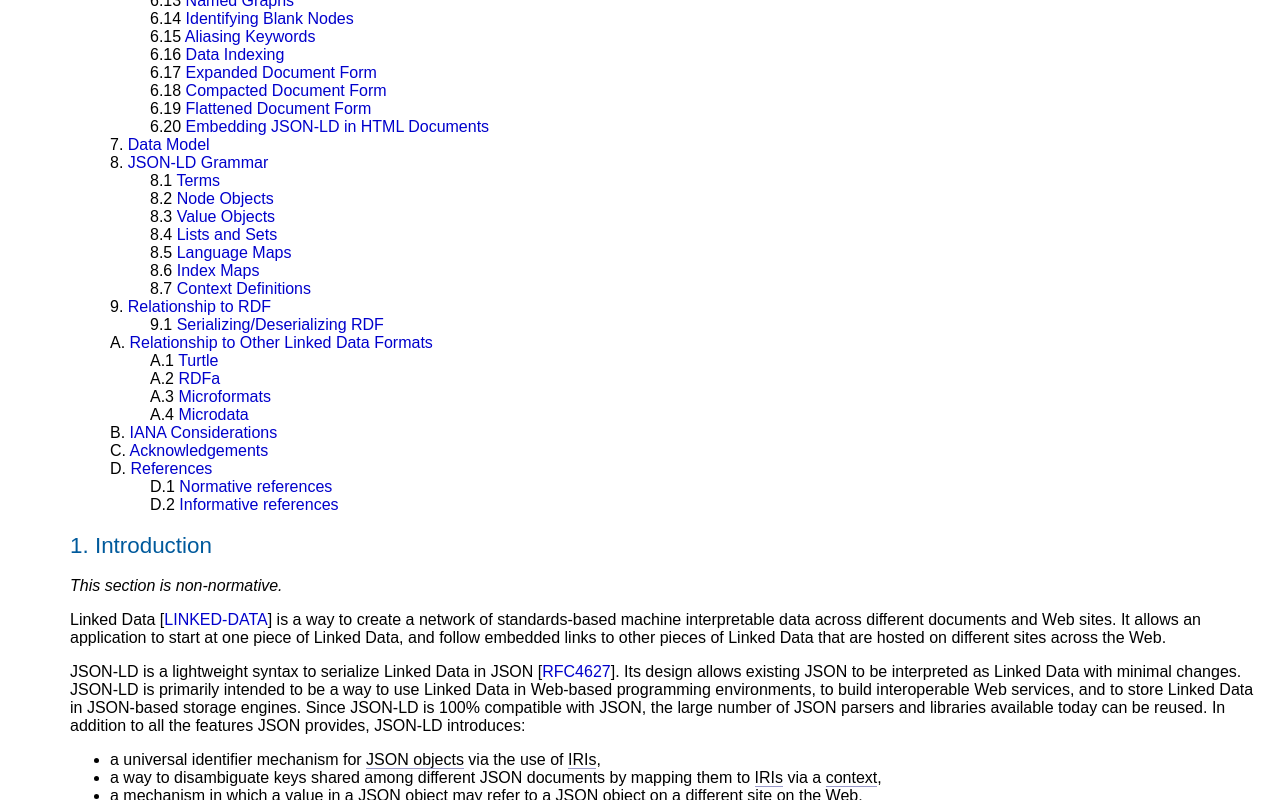
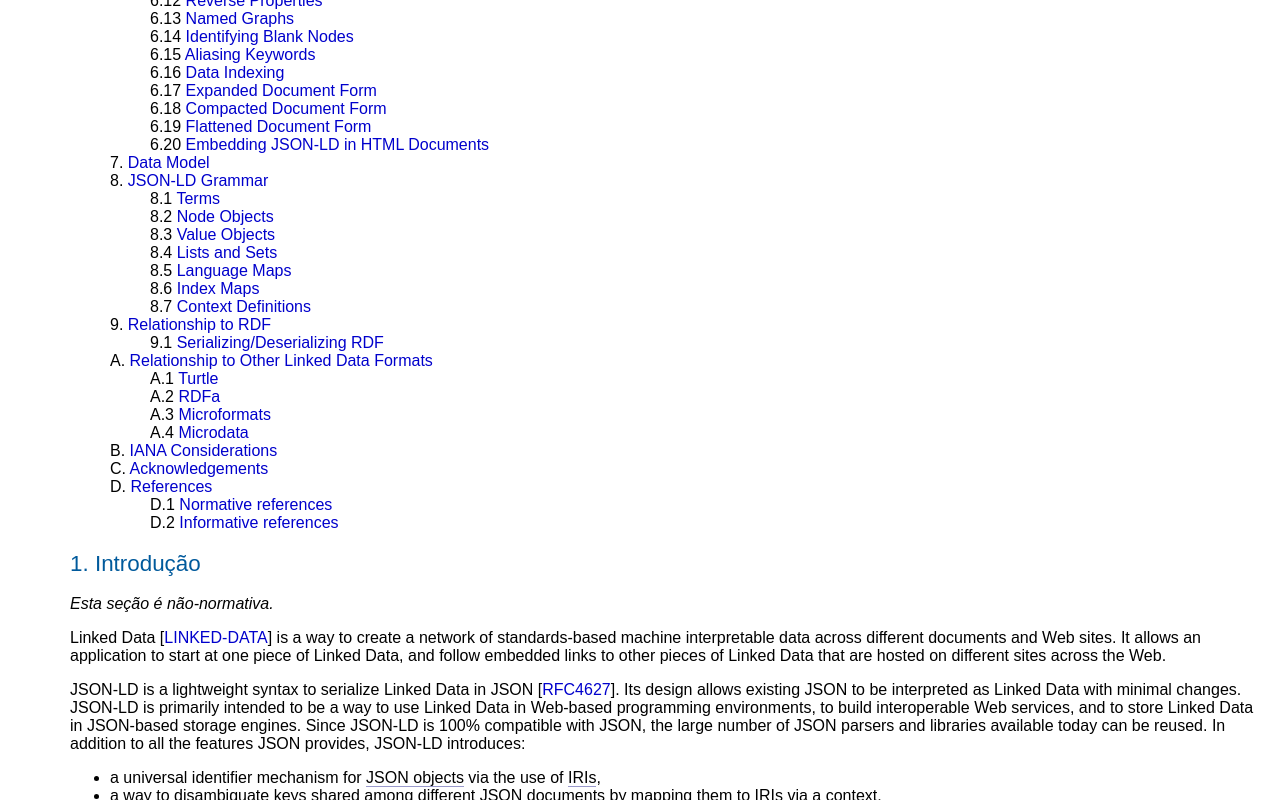
Before and after one commit to webiwg/w3c-tr-json-ld, a plain HTML site: page index.html in a window 1280 px wide. Shown: the part 2000-2800 px from the top of the page. Drawn offline with Linux system fonts and the light colour scheme.

Commit message:
Traduzido Abstract; <html lang=en> ->> <html lang=pt>

```diff
--- a/index.html
+++ b/index.html
@@ -1,6 +1,6 @@
 <!DOCTYPE html>
-<html lang="en" dir="ltr" typeof="bibo:Document w3p:REC" about="" property="dcterms:language"
-  content="en">
+<html lang="pt" dir="ltr" typeof="bibo:Document w3p:REC" about="" property="dcterms:language"
+  content="pt">
 
 <head>
   <title>JSON-LD 1.0</title>
@@ -301,7 +301,7 @@
     </p>
     <h1 class="title p-name" id="title" property="dcterms:title">JSON-LD 1.0</h1>
 
-    <h2 property="bibo:subtitle" id="subtitle">A JSON-based Serialization for Linked Data</h2>
+    <h2 property="bibo:subtitle" id="subtitle">Um formato baseado em JSON para serializar Dados Linkados</h2>
 
     <h2 property="dcterms:issued" datatype="xsd:dateTime" content="2014-01-15T23:00:00.000Z"
       id="w3c-recommendation-16-january-2014"><abbr title="World Wide Web Consortium">W3C</abbr> Recommendation <time class="dt-published"
@@ -368,14 +368,20 @@
 
     <hr>
   </div>
+
+  <!--
+    N.T. Vou assumir "Linked Data" como "Dados Linkados". Isso requer mais pesquisa (fititnt, 2016-10-21 08:22)
+    N.T. É importante que traduções de "Linked Data" usem primeira letra maiúscula (fititnt, 2016-10-21 08:26)
+  -->
+
   <section id="abstract" class="introductory" property="dcterms:abstract" datatype="" typeof="bibo:Chapter" resource="#abstract" rel="bibo:chapter">
-    <h2 aria-level="1" role="heading" id="h2_abstract">Abstract</h2>
-    <p>JSON is a useful data serialization and messaging format.
-      This specification defines JSON-LD, a JSON-based format to serialize Linked Data.
-      The syntax is designed to easily integrate into deployed systems that already use JSON,
-      and provides a smooth upgrade path from JSON to JSON-LD.
-      It is primarily intended to be a way to use Linked Data in Web-based programming environments,
-      to build interoperable Web services, and to store Linked Data in JSON-based storage engines.
+    <h2 aria-level="1" role="heading" id="h2_abstract">Resumo</h2>
+    <p>JSON é um formato de mensagens e serialização de dados úteis.
+      Essa especificação define JSON-LD, um formato baseado em JSON para serializar Dados Linkados.
+      A sintaxe é projetada para integrar facilmente em sistemas implantados que já usam JSON,
+      e fornece um caminho de atualização suave do JSON para JSON-LD.
+      Destina-se principalmente para ser uma maneira de usar Dados Linkados em ambientes de programação baseada na Web,
+      para construir serviços Web interoperáveis e para armazenar Dados Linkados em mecanismos de armazenamento baseados em JSON.
     </p>
   </section>
   <section id="sotd" class="introductory" typeof="bibo:Chapter" resource="#sotd" rel="bibo:chapter">
@@ -431,9 +437,9 @@
 
   </section>
   <section id="toc">
-    <h2 class="introductory" aria-level="1" role="heading" id="h2_toc">Table of Contents</h2>
+    <h2 class="introductory" aria-level="1" role="heading" id="h2_toc">Índice de conteúdo</h2>
     <ul class="toc" role="directory" id="respecContents">
-      <li class="tocline"><a href="#introduction" class="tocxref"><span class="secno">1. </span>Introduction</a>
+      <li class="tocline"><a href="#introduction" class="tocxref"><span class="secno">1. </span>Introdução</a>
         <ul class="toc">
           <li class="tocline"><a href="#how-to-read-this-document" class="tocxref"><span class="secno">1.1 </span>How to Read this Document</a></li>
         </ul>
@@ -571,8 +577,8 @@
 
   <section class="informative" id="introduction">
     <!--OddPage-->
-    <h2 aria-level="1" role="heading" id="h2_introduction"><span class="secno">1. </span>Introduction</h2>
-    <p><em>This section is non-normative.</em></p>
+    <h2 aria-level="1" role="heading" id="h2_introduction"><span class="secno">1. </span>Introdução</h2>
+    <p><em>Esta seção é não-normativa.</em></p>
 
     <p>Linked Data [<cite><a class="bibref" href="#bib-LINKED-DATA">LINKED-DATA</a></cite>]
       is a way to create a network of standards-based machine interpretable data
@@ -624,7 +630,7 @@
 
     <section class="informative" id="how-to-read-this-document">
       <h3 aria-level="2" role="heading" id="h3_how-to-read-this-document"><span class="secno">1.1 </span>How to Read this Document</h3>
-      <p><em>This section is non-normative.</em></p>
+      <p><em>Esta seção é não-normativa.</em></p>
 
       <p>This document is a detailed specification for a serialization of Linked Data
         in JSON. The document is primarily intended for the following audiences:</p>
@@ -667,7 +673,7 @@
   <section class="informative" id="design-goals-and-rationale">
     <!--OddPage-->
     <h2 aria-level="1" role="heading" id="h2_design-goals-and-rationale"><span class="secno">2. </span>Design Goals and Rationale</h2>
-    <p><em>This section is non-normative.</em></p>
+    <p><em>Esta seção é não-normativa.</em></p>
 
     <p>JSON-LD satisfies the following design goals:</p>
 
@@ -765,7 +771,7 @@
 
     <section class="informative" id="data-model-overview">
       <h3 aria-level="2" role="heading" id="h3_data-model-overview"><span class="secno">3.2 </span>Data Model Overview</h3>
-      <p><em>This section is non-normative.</em></p>
+      <p><em>Esta seção é não-normativa.</em></p>
 
       <p>Generally speaking, the data model used for JSON-LD is a labeled, directed
         <a class="tref internalDFN" title="graph" href="#dfn-graph">graph</a>.
@@ -897,7 +903,7 @@
   <section class="informative" id="basic-concepts">
     <!--OddPage-->
     <h2 aria-level="1" role="heading" id="h2_basic-concepts"><span class="secno">5. </span>Basic Concepts</h2>
-    <p><em>This section is non-normative.</em></p>
+    <p><em>Esta seção é não-normativa.</em></p>
 
     <p>JSON [<cite><a class="bibref" href="#bib-RFC4627">RFC4627</a></cite>] is a lightweight,
       language-independent data interchange format.
@@ -959,7 +965,7 @@
 
     <section class="informative" id="the-context">
       <h3 aria-level="2" role="heading" id="h3_the-context"><span class="secno">5.1 </span>The Context</h3>
-      <p><em>This section is non-normative.</em></p>
+      <p><em>Esta seção é não-normativa.</em></p>
 
       <p>When two people communicate with one another, the conversation takes place
         in a shared environment, typically called "the context of the conversation".
@@ -1080,7 +1086,7 @@
 
     <section class="informative" id="iris">
       <h3 aria-level="2" role="heading" id="h3_iris"><span class="secno">5.2 </span>IRIs</h3>
-      <p><em>This section is non-normative.</em></p>
+      <p><em>Esta seção é não-normativa.</em></p>
 
       <p><a class="tref internalDFN" title="iri" href="#dfn-iri">IRIs</a> (Internationalized
         Resource Identifiers [
@@ -1204,7 +1210,7 @@
 
     <section class="informative" id="node-identifiers">
       <h3 aria-level="2" role="heading" id="h3_node-identifiers"><span class="secno">5.3 </span>Node Identifiers</h3>
-      <p><em>This section is non-normative.</em></p>
+      <p><em>Esta seção é não-normativa.</em></p>
 
       <p>To be able to externally reference <a class="tref internalDFN" title="node"
           href="#dfn-node">nodes</a> in a <a class="tref internalDFN" title="graph"
@@ -1245,7 +1251,7 @@
 
     <section class="informative" id="specifying-the-type">
       <h3 aria-level="2" role="heading" id="h3_specifying-the-type"><span class="secno">5.4 </span>Specifying the Type</h3>
-      <p><em>This section is non-normative.</em></p>
+      <p><em>Esta seção é não-normativa.</em></p>
 
       <p>The type of a particular node can be specified using the <code>@type</code>
         <a class="tref internalDFN" title="keyword" href="#dfn-keyword">keyword</a>.
@@ -1315,7 +1321,7 @@
 
     <section class="informative" id="base-iri">
       <h3 aria-level="2" role="heading" id="h3_base-iri"><span class="secno">6.1 </span>Base <abbr title="Internationalized Resource Identifier">IRI</abbr></h3>
-      <p><em>This section is non-normative.</em></p>
+      <p><em>Esta seção é não-normativa.</em></p>
 
       <p>JSON-LD allows
         <a class="tref internalDFN" title="iri" href="#dfn-iri"><abbr title="Internationalized Resource Identifier">IRI</abbr></a>s
@@ -1360,7 +1366,7 @@
 
     <section class="informative" id="default-vocabulary">
       <h3 aria-level="2" role="heading" id="h3_default-vocabulary"><span class="secno">6.2 </span>Default Vocabulary</h3>
-      <p><em>This section is non-normative.</em></p>
+      <p><em>Esta seção é não-normativa.</em></p>
 
       <p>At times, all properties and types may come from the same vocabulary. JSON-LD's
         <code>@vocab</code> keyword allows an author to set a common prefix to be
@@ -1401,7 +1407,7 @@
 
     <section class="informative" id="compact-iris">
       <h3 aria-level="2" role="heading" id="h3_compact-iris"><span class="secno">6.3 </span>Compact IRIs</h3>
-      <p><em>This section is non-normative.</em></p>
+      <p><em>Esta seção é não-normativa.</em></p>
 
       <p>A <dfn title="compact-iri" id="dfn-compact-iri">compact <abbr title="Internationalized Resource Identifier">IRI</abbr></dfn>        is a way of expressing an
         <a class="tref internalDFN" title="iri" href="#dfn-iri"><abbr title="Internationalized Resource Identifier">IRI</abbr></a>   using a <em>prefix</em> and <em>suffix</em> separated by a colon (<code>:</code>).
@@ -1470,7 +1476,7 @@
 
     <section class="informative" id="typed-values">
       <h3 aria-level="2" role="heading" id="h3_typed-values"><span class="secno">6.4 </span>Typed Values</h3>
-      <p><em>This section is non-normative.</em></p>
+      <p><em>Esta seção é não-normativa.</em></p>
 
       <p>
         A value with an associated type, also known as a
@@ -1633,7 +1639,7 @@
 
     <section class="informative" id="type-coercion">
       <h3 aria-level="2" role="heading" id="h3_type-coercion"><span class="secno">6.5 </span>Type Coercion</h3>
-      <p><em>This section is non-normative.</em></p>
+      <p><em>Esta seção é não-normativa.</em></p>
 
       <p>JSON-LD supports the coercion of values to particular data types. Type
         <dfn title="coercion" id="dfn-coercion">coercion</dfn> allows someone deploying
@@ -1794,7 +1800,7 @@
 
     <section class="informative" id="embedding">
       <h3 aria-level="2" role="heading" id="h3_embedding"><span class="secno">6.6 </span>Embedding</h3>
-      <p><em>This section is non-normative.</em></p>
+      <p><em>Esta seção é não-normativa.</em></p>
 
       <p><dfn title="embedding" id="dfn-embedding">Embedding</dfn> is a JSON-LD feature
         that allows an author to use <a class="tref internalDFN" title="node-object"
@@ -1825,7 +1831,7 @@
 
     <section class="informative" id="advanced-context-usage">
       <h3 aria-level="2" role="heading" id="h3_advanced-context-usage"><span class="secno">6.7 </span>Advanced Context Usage</h3>
-      <p><em>This section is non-normative.</em></p>
+      <p><em>Esta seção é não-normativa.</em></p>
 
       <p>Section <a href="#the-context" class="sec-ref"><span class="secno">5.1</span> <span class="sec-title">The Context</span></a>   introduced the basics of what makes JSON-LD work. This section expands on
         the basic principles of the
@@ -2001,7 +2007,7 @@ Content-Type: <span class="highlight">application/json</span>
 
     <section class="informative" id="string-internationalization">
       <h3 aria-level="2" role="heading" id="h3_string-internationalization"><span class="secno">6.9 </span>String Internationalization</h3>
-      <p><em>This section is non-normative.</em></p>
+      <p><em>Esta seção é não-normativa.</em></p>
 
       <p>At times, it is important to annotate a <a class="tref internalDFN" title="string"
           href="#dfn-string">string</a> with its language. In JSON-LD this is possible
@@ -2140,7 +2146,7 @@ Content-Type: <span class="highlight">application/json</span>
 
     <section class="informative" id="iri-expansion-within-a-context">
       <h3 aria-level="2" role="heading" id="h3_iri-expansion-within-a-context"><span class="secno">6.10 </span><abbr title="Internationalized Resource Identifier">IRI</abbr>   Expansion within a Context</h3>
-      <p><em>This section is non-normative.</em></p>
+      <p><em>Esta seção é não-normativa.</em></p>
       <p>In general, normal <abbr title="Internationalized Resource Identifier">IRI</abbr>   expansion rules apply anywhere an <abbr title="Internationalized Resource Identifier">IRI</abbr>   is expected (see <a class="sectionRef sec-ref" href="#iris">section 5.2 IRIs</a>).
         Within a <a class="tref internalDFN" title="context" href="#dfn-context">context</a>   definition, this can mean that terms defined within the context may also
         be used within that context as long as there are no circular dependencies.
@@ -2281,7 +2287,7 @@ Content-Type: <span class="highlight">application/json</span>
 
     <section class="informative" id="sets-and-lists">
       <h3 aria-level="2" role="heading" id="h3_sets-and-lists"><span class="secno">6.11 </span>Sets and Lists</h3>
-      <p><em>This section is non-normative.</em></p>
+      <p><em>Esta seção é não-normativa.</em></p>
 
       <p>A JSON-LD author can express multiple values in a compact way by using
         <a class="tref internalDFN" title="array" href="#dfn-array">arrays</a>. Since
@@ -2431,7 +2437,7 @@ Content-Type: <span class="highlight">application/json</span>
 
     <section class="informative" id="reverse-properties">
       <h3 aria-level="2" role="heading" id="h3_reverse-properties"><span class="secno">6.12 </span>Reverse Properties</h3>
-      <p><em>This section is non-normative.</em></p>
+      <p><em>Esta seção é não-normativa.</em></p>
 
       <p>JSON-LD serializes directed <a class="tref internalDFN" title="graph" href="#dfn-graph">graphs</a>.
         That means that every <a class="tref internalDFN" title="property" href="#dfn-property">property</a>   points from a <a class="tref internalDFN" title="node" href="#dfn-node">node</a>   to another <a class="tref internalDFN" title="node" href="#dfn-node">node</a>   or <a class="tref internalDFN" title="json-ld-value" href="#dfn-json-ld-value">value</a>.
@@ -2482,7 +2488,7 @@ Content-Type: <span class="highlight">application/json</span>
 
     <section class="informative" id="named-graphs">
       <h3 aria-level="2" role="heading" id="h3_named-graphs"><span class="secno">6.13 </span>Named Graphs</h3>
-      <p><em>This section is non-normative.</em></p>
+      <p><em>Esta seção é não-normativa.</em></p>
 
       <p>At times, it is necessary to make statements about a <a class="tref internalDFN"
           title="graph" href="#dfn-graph">graph</a> itself, rather than just a single
@@ -2638,7 +2644,7 @@ Content-Type: <span class="highlight">application/json</span>
 
     <section class="informative" id="identifying-blank-nodes">
       <h3 aria-level="2" role="heading" id="h3_identifying-blank-nodes"><span class="secno">6.14 </span>Identifying Blank Nodes</h3>
-      <p><em>This section is non-normative.</em></p>
+      <p><em>Esta seção é não-normativa.</em></p>
 
       <p>At times, it becomes necessary to be able to express information without being
         able to uniquely identify the <a class="tref internalDFN" title="node" href="#dfn-node">node</a>   with an <a class="tref internalDFN" title="iri" href="#dfn-iri"><abbr title="Internationalized Resource Identifier">IRI</abbr></a>.
@@ -2680,7 +2686,7 @@ Content-Type: <span class="highlight">application/json</span>
 
     <section class="informative" id="aliasing-keywords">
       <h3 aria-level="2" role="heading" id="h3_aliasing-keywords"><span class="secno">6.15 </span>Aliasing Keywords</h3>
-      <p><em>This section is non-normative.</em></p>
+      <p><em>Esta seção é não-normativa.</em></p>
 
       <p>Each of the JSON-LD <a class="tref internalDFN" title="keyword" href="#dfn-keyword">keywords</a>,
         except for <code>@context</code>, may be aliased to application-specific
@@ -2711,7 +2717,7 @@ Content-Type: <span class="highlight">application/json</span>
 
     <section class="informative" id="data-indexing">
       <h3 aria-level="2" role="heading" id="h3_data-indexing"><span class="secno">6.16 </span>Data Indexing</h3>
-      <p><em>This section is non-normative.</em></p>
+      <p><em>Esta seção é não-normativa.</em></p>
 
       <p>Databases are typically used to make access to data more efficient. Developers
         often extend this sort of functionality into their application data to deliver
@@ -2828,7 +2834,7 @@ Content-Type: <span class="highlight">application/json</span>
 
     <section class="informative" id="expanded-document-form">
       <h3 aria-level="2" role="heading" id="h3_expanded-document-form"><span class="secno">6.17 </span>Expanded Document Form</h3>
-      <p><em>This section is non-normative.</em></p>
+      <p><em>Esta seção é não-normativa.</em></p>
 
       <p>The JSON-LD Processing Algorithms and API specification [<cite><a class="bibref" href="#bib-JSON-LD-API">JSON-LD-API</a></cite>]
         defines a method for <em>expanding</em> a JSON-LD document. Expansion is
@@ -2869,7 +2875,7 @@ Content-Type: <span class="highlight">application/json</span>
 
     <section class="informative" id="compacted-document-form">
       <h3 aria-level="2" role="heading" id="h3_compacted-document-form"><span class="secno">6.18 </span>Compacted Document Form</h3>
-      <p><em>This section is non-normative.</em></p>
+      <p><em>Esta seção é não-normativa.</em></p>
 
       <p>The JSON-LD Processing Algorithms and API specification [<cite><a class="bibref" href="#bib-JSON-LD-API">JSON-LD-API</a></cite>]
         defines a method for <em>compacting</em> a JSON-LD document. Compaction is
@@ -2935,7 +2941,7 @@ Content-Type: <span class="highlight">application/json</span>
 
     <section class="informative" id="flattened-document-form">
       <h3 aria-level="2" role="heading" id="h3_flattened-document-form"><span class="secno">6.19 </span>Flattened Document Form</h3>
-      <p><em>This section is non-normative.</em></p>
+      <p><em>Esta seção é não-normativa.</em></p>
 
       <p>The JSON-LD Processing Algorithms and API specification [<cite><a class="bibref" href="#bib-JSON-LD-API">JSON-LD-API</a></cite>]
         defines a method for <em>flattening</em> a JSON-LD document. Flattening collects
@@ -2990,7 +2996,7 @@ Content-Type: <span class="highlight">application/json</span>
 
     <section class="informative" id="embedding-json-ld-in-html-documents">
       <h3 aria-level="2" role="heading" id="h3_embedding-json-ld-in-html-documents"><span class="secno">6.20 </span>Embedding JSON-LD in HTML Documents</h3>
-      <p><em>This section is non-normative.</em></p>
+      <p><em>Esta seção é não-normativa.</em></p>
 
       <p>HTML script tags can be used to embed blocks of data in documents. This way,
         JSON-LD content can be easily embedded in HTML by placing it in a script
@@ -3646,7 +3652,7 @@ Content-Type: <span class="highlight">application/json</span>
 
     <section class="informative" id="serializing-deserializing-rdf">
       <h3 aria-level="2" role="heading" id="h3_serializing-deserializing-rdf"><span class="secno">9.1 </span>Serializing/Deserializing RDF</h3>
-      <p><em>This section is non-normative.</em></p>
+      <p><em>Esta seção é não-normativa.</em></p>
 
       <p>The process of serializing RDF as JSON-LD and deserializing JSON-LD to RDF
         depends on executing the algorithms defined in
@@ -3726,7 +3732,7 @@ Content-Type: <span class="highlight">application/json</span>
   <section class="appendix informative" id="relationship-to-other-linked-data-formats">
     <!--OddPage-->
     <h2 aria-level="1" role="heading" id="h2_relationship-to-other-linked-data-formats"><span class="secno">A. </span>Relationship to Other Linked Data Formats</h2>
-    <p><em>This section is non-normative.</em></p>
+    <p><em>Esta seção é não-normativa.</em></p>
 
     <p>The JSON-LD examples below demonstrate how JSON-LD can be used to express semantic
       data marked up in other linked data formats such as Turtle, RDFa, Microformats,
@@ -3735,14 +3741,14 @@ Content-Type: <span class="highlight">application/json</span>
 
     <section class="informative" id="turtle">
       <h3 aria-level="2" role="heading" id="h3_turtle"><span class="secno">A.1 </span>Turtle</h3>
-      <p><em>This section is non-normative.</em></p>
+      <p><em>Esta seção é não-normativa.</em></p>
 
       <p>The following are examples of transforming RDF expressed in Turtle [<cite><a class="bibref" href="#bib-TURTLE">TURTLE</a></cite>]
         into JSON-LD.</p>
 
       <section>
         <h4 id="prefix-definitions" aria-level="3" role="heading">Prefix definitions</h4>
-        <p><em>This section is non-normative.</em></p>
+        <p><em>Esta seção é não-normativa.</em></p>
 
         <p>The JSON-LD context has direct equivalents for the Turtle
           <code>@prefix</code> declaration:</p>
@@ -3856,7 +3862,7 @@ Content-Type: <span class="highlight">application/json</span>
 
     <section class="informative" id="rdfa">
       <h3 aria-level="2" role="heading" id="h3_rdfa"><span class="secno">A.2 </span>RDFa</h3>
-      <p><em>This section is non-normative.</em></p>
+      <p><em>Esta seção é não-normativa.</em></p>
 
       <p>The following example describes three people with their respective names and
         homepages in RDFa [<cite><a class="bibref" href="#bib-RDFA-CORE">RDFA-CORE</a></cite>].</p>
@@ -3907,7 +3913,7 @@ Content-Type: <span class="highlight">application/json</span>
 
     <section class="informative" id="microformats">
       <h3 aria-level="2" role="heading" id="h3_microformats"><span class="secno">A.3 </span>Microformats</h3>
-      <p><em>This section is non-normative.</em></p>
+      <p><em>Esta seção é não-normativa.</em></p>
 
       <p>The following example uses a simple Microformats hCard example to express how
         Microformats [<cite><a class="bibref" href="#bib-MICROFORMATS">MICROFORMATS</a></cite>]
@@ -3945,7 +3951,7 @@ Content-Type: <span class="highlight">application/json</span>
 
     <section class="informative" id="microdata">
       <h3 aria-level="2" role="heading" id="h3_microdata"><span class="secno">A.4 </span>Microdata</h3>
-      <p><em>This section is non-normative.</em></p>
+      <p><em>Esta seção é não-normativa.</em></p>
 
       <p>The HTML Microdata [<cite><a class="bibref" href="#bib-MICRODATA">MICRODATA</a></cite>]
         example below expresses book information as a Microdata Work item.</p>
@@ -4106,7 +4112,7 @@ Content-Type: <span class="highlight">application/json</span>
   <section class="appendix informative" id="acknowledgements">
     <!--OddPage-->
     <h2 aria-level="1" role="heading" id="h2_acknowledgements"><span class="secno">C. </span>Acknowledgements</h2>
-    <p><em>This section is non-normative.</em></p>
+    <p><em>Esta seção é não-normativa.</em></p>
 
     <p>The authors would like to extend a deep appreciation and the most sincere thanks
       to Mark Birbeck, who contributed foundational concepts to JSON-LD via his work
```
